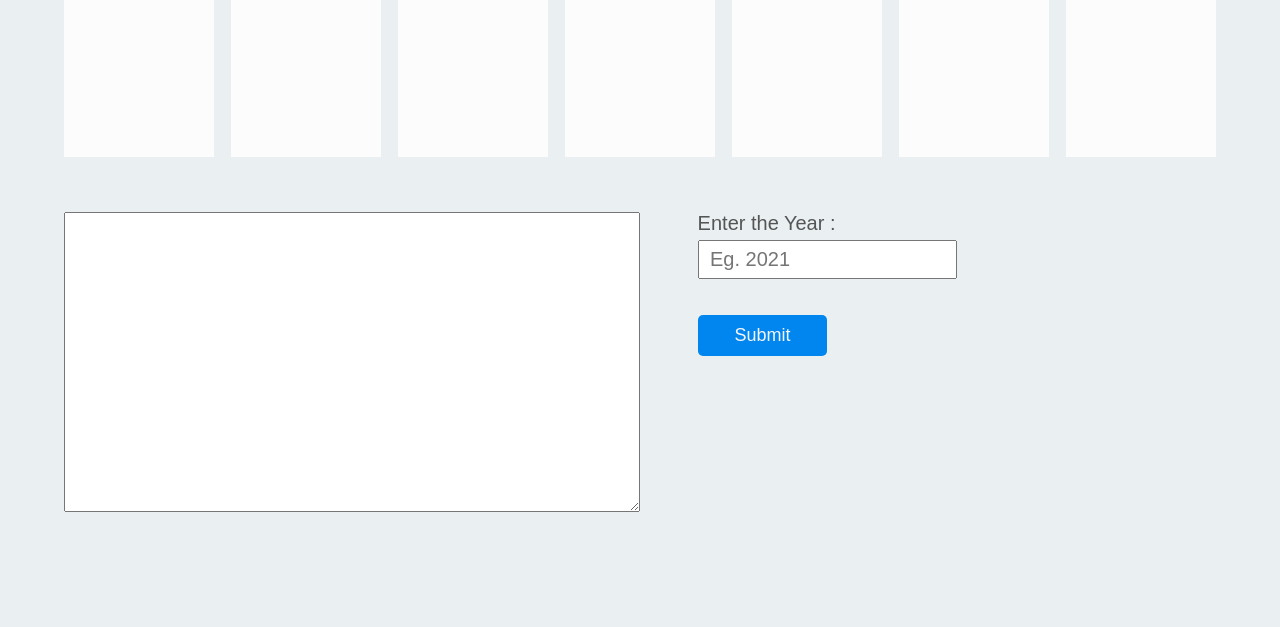
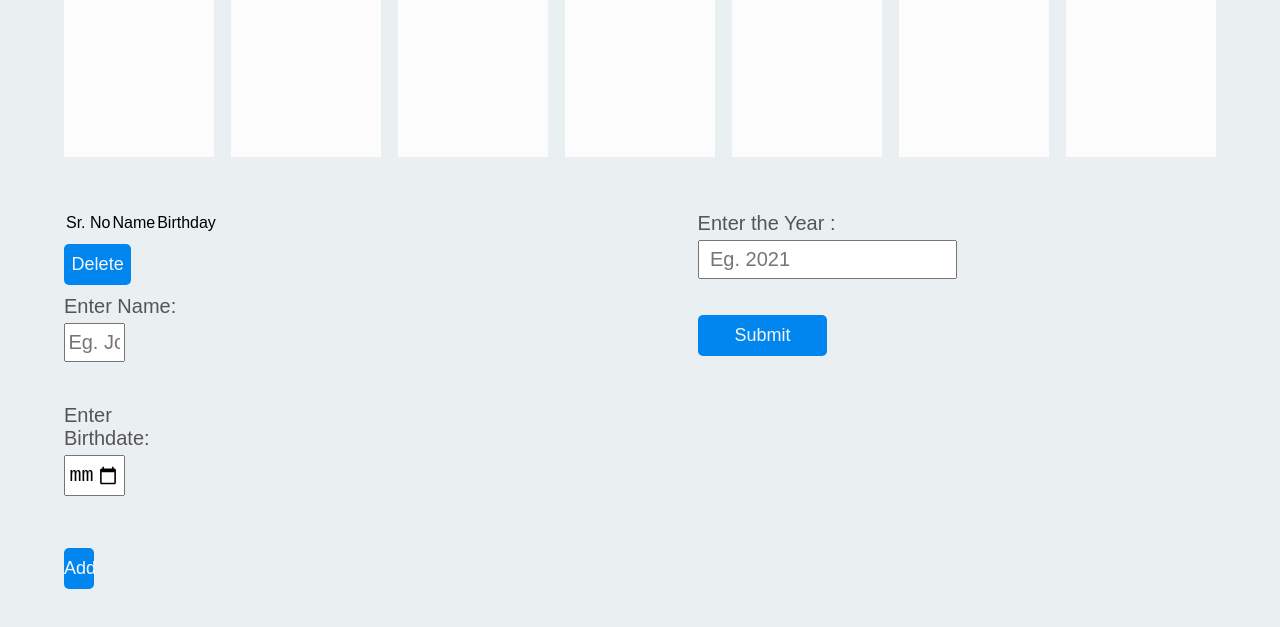
Before and after one commit to vipul138/es-calender, a plain HTML site: page index.html in a window 1280 px wide. Shown: the part 111-738 px from the top of the page. Drawn offline with Linux system fonts and the light colour scheme; no server answers.

Commit message:
Update index.html

```diff
--- a/index.html
+++ b/index.html
@@ -73,7 +73,36 @@
       <!-- get-year section starts -->
       <section class="get-year">
         <div class="wrapper">
-          <textarea></textarea>
+          <div class="user-form">
+            <table class="user-table">
+              <thead>
+              <tr>
+                <th>Sr. No</th>
+                <th>Name</th>
+                <th>Birthday</th>
+              </tr>
+              </thead>
+              <tbody>
+              <!-- Rows will be dynamically added here -->
+              </tbody>
+            </table>
+            <button id="delete-users">Delete</button>
+            <form>
+              <div class="form-group">
+                <label for="name">Enter Name:</label>
+                <input type="text" id="name" placeholder="Eg. John Doe" maxlength="50">
+                <span class="error">This field is required!</span>
+              </div>
+              <div class="form-group">
+                <label for="birthdate">Enter Birthdate:</label>
+                <input type="date" id="birthdate">
+                <span class="error">This field is required!</span>
+              </div>
+              <div class="form-control">
+                <button id="submit">Add</button>
+              </div>
+            </form>
+          </div>
           <form>
             <div class="form-group">
               <label for="year">Enter the Year :</label>
```
